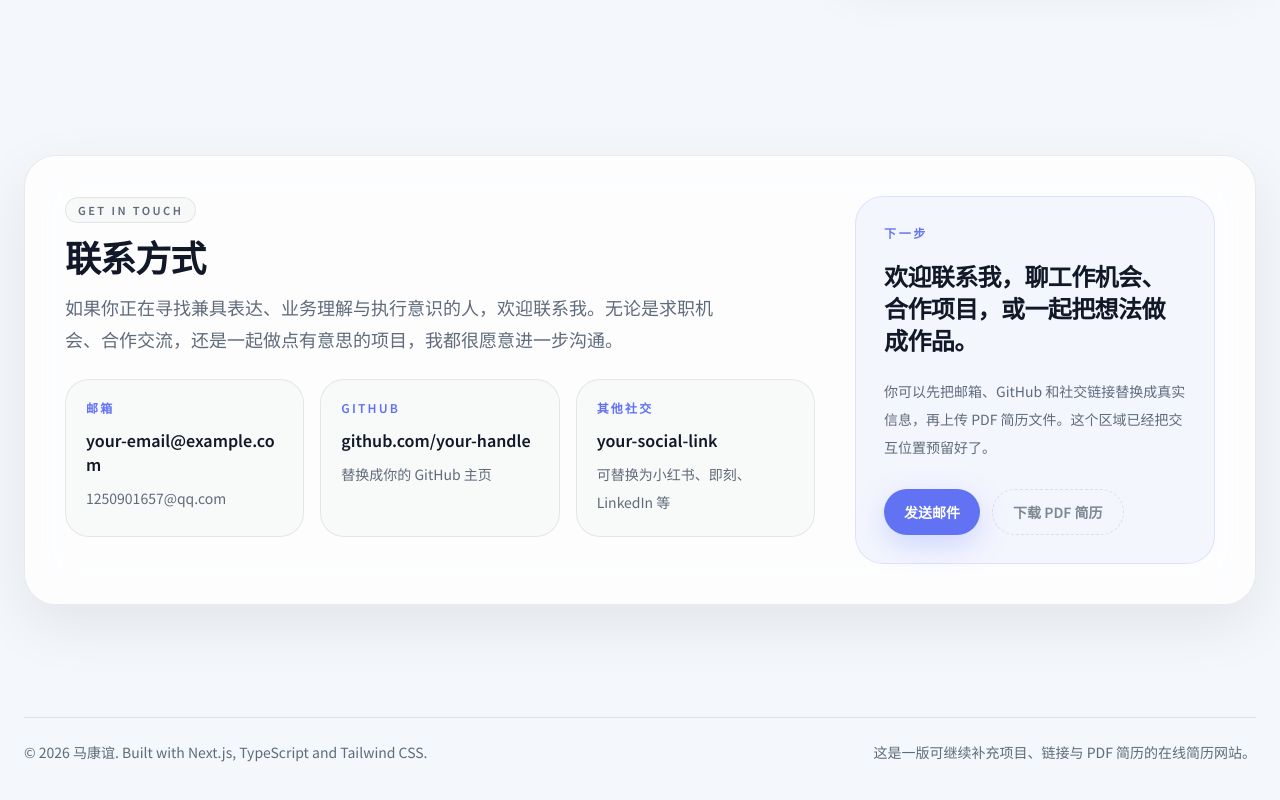
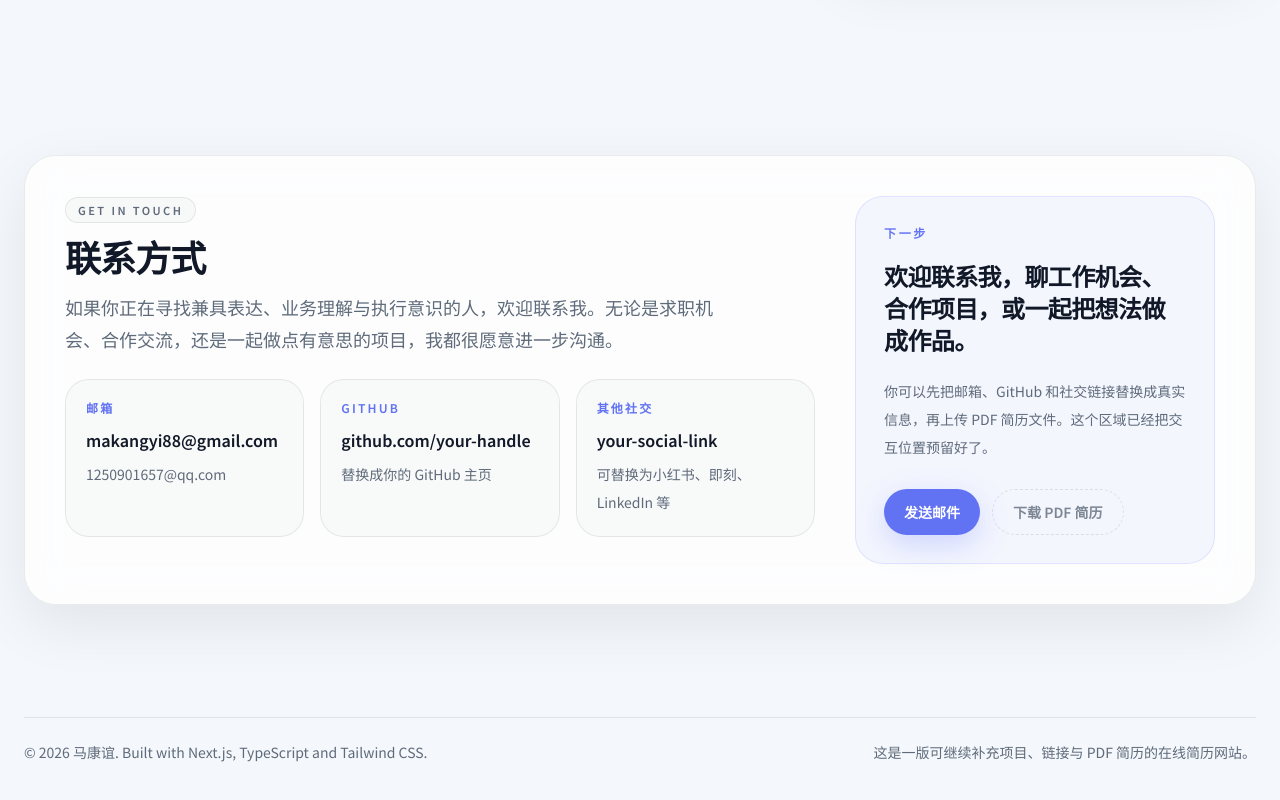
Before and after one commit to 1250901657-hash/makangyi-resume, a Next.js app: page / in a window 1280 px wide. Shown: the part 6174-6974 px from the top of the page. Built offline with nearby package versions, Linux system fonts and the light colour scheme.

Commit message:
Update site-content.ts

```diff
--- a/src/data/site-content.ts
+++ b/src/data/site-content.ts
@@ -237,7 +237,7 @@ export const siteContent = {
     items: [
       {
         label: "邮箱",
-        value: "your-email@example.com",
+        value: "makangyi88@gmail.com",
         hint: "1250901657@qq.com",
       },
       {
```
